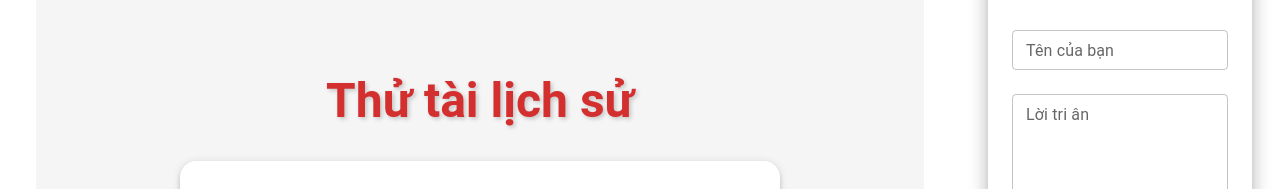
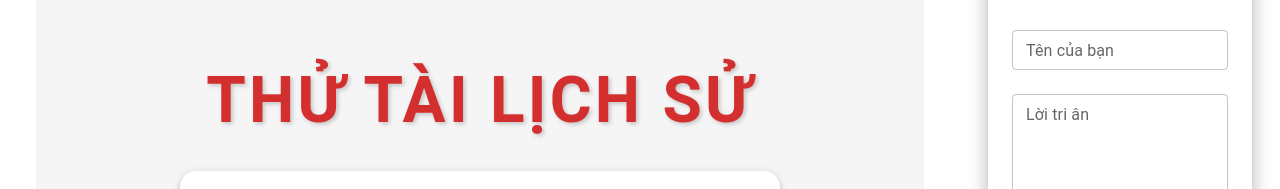
Before and after one commit to hieuvolaptrinh/135-Nam-Ngay-Sinh-Chu-Tich-Ho-Chi-Minh, a React (Vite) app: page /quiz-history in a window 1280 px wide. Shown: the part 285-474 px from the top of the page. Built offline with nearby package versions, Linux system fonts and the light colour scheme; some icons are missing.

Commit message:
design front chữ

```diff
--- a/src/pages/Home.jsx
+++ b/src/pages/Home.jsx
@@ -12,13 +12,13 @@ const Home = () => {
     <>
       <Events
         events={giaiPhongEvents}
-        title="Các sự kiện kỷ niệm 50 năm ngày giải phóng miền Nam"
+        title="CÁC SỰ KIỆN KỶ NIỆM 50 NĂM THỐNG NHẤT ĐẤT NƯỚC (30/4/1975 – 30/4/2025)"
         themeColor="rgb(235, 116, 116)"
         titleColor="#e74c3c"
       />
       <Events
         events={hcmEvents}
-        title="Các sự kiện kỷ niệm 135 năm ngày sinh Chủ tịch Hồ Chí Minh"
+        title="CÁC SỰ KIỆN KỶ NIỆM 135 NĂM NGÀY SINH CHỦ TỊCH HỒ CHÍ MINH (19/5/1890 – 19/5/2025)"
         themeColor="rgb(235, 116, 116)"
         titleColor="#e74c3c"
       />
--- a/src/pages/QuizHistory.jsx
+++ b/src/pages/QuizHistory.jsx
@@ -250,17 +250,25 @@ const QuizHistory = () => {
                 transition={{ duration: 0.5 }}
               >
                 <Typography
-                  variant="h3"
+                  variant="h2"
                   align="center"
                   sx={{
-                    mb: 4,
                     color: "primary.main",
                     fontWeight: "bold",
                     textShadow: "2px 2px 4px rgba(0,0,0,0.2)",
-                    fontSize: { xs: "2rem", sm: "2.5rem", md: "3rem" },
+                    fontSize: { xs: "2.5rem", sm: "3.5rem", md: "4rem" },
+                    mb: 4,
+                    width: "100%",
+                    textAlign: "center",
+                    display: "flex",
+                    justifyContent: "center",
+                    alignItems: "center",
+                    letterSpacing: "0.05em",
+                    lineHeight: 1.2,
+                    textTransform: "uppercase",
                   }}
                 >
-                  Thử tài lịch sử
+                  THỬ TÀI LỊCH SỬ
                 </Typography>
               </motion.div>
 
@@ -349,21 +357,20 @@ const QuizHistory = () => {
           >
             <Typography
               variant="h3"
-              align="center"
               sx={{
+                textAlign: "center",
+                mb: 2,
                 color: "primary.main",
                 fontWeight: "bold",
-                textShadow: "2px 2px 4px rgba(0,0,0,0.2)",
-                fontSize: { xs: "2rem", sm: "2.5rem", md: "3rem" },
-                mb: 2,
-                width: "100%",
-                textAlign: "center",
-                display: "flex",
-                justifyContent: "center",
-                alignItems: "center",
+                textShadow: "2px 2px 2px rgba(0, 0, 0, 0.63)",
+                fontSize: {
+                  xs: "1.5rem",
+                  sm: "2rem",
+                  md: "2.5rem",
+                },
               }}
             >
-              Thử tài lịch sử
+              THỬ TÀI LỊCH SỬ CỦA BẠN NHÉ
             </Typography>
           </motion.div>
 
@@ -380,11 +387,12 @@ const QuizHistory = () => {
             }}
           >
             <Typography
-              variant="body1"
+              variant="h6"
               sx={{
                 color: "text.secondary",
                 lineHeight: 1.8,
                 textAlign: "justify",
+                fontWeight: 600,
               }}
             >
               Câu hỏi này không chỉ yêu cầu người tham gia nhớ về sự kiện lịch
```
